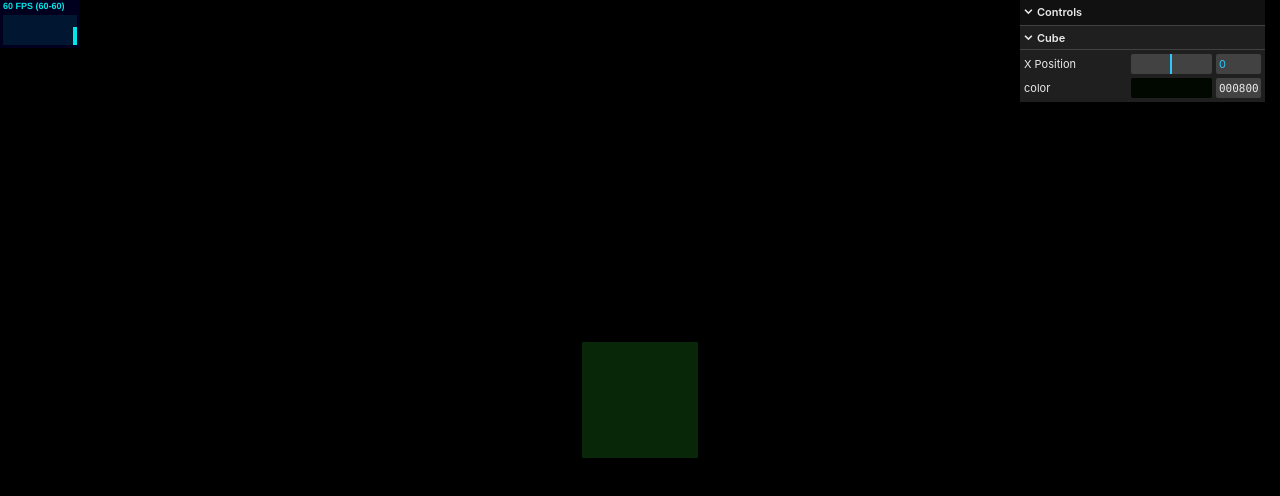
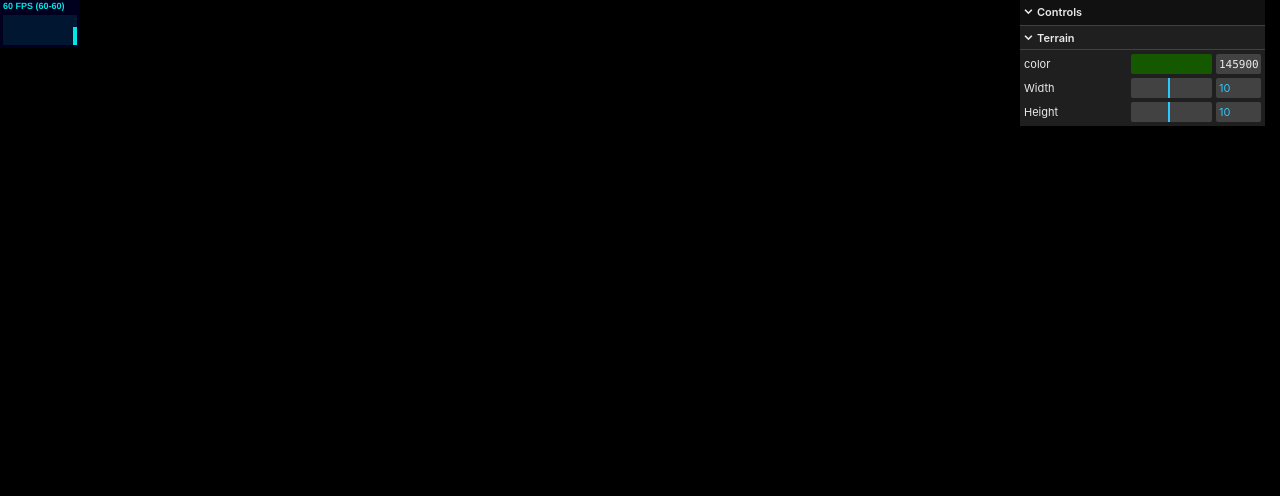
Before and after one commit to KeithChasen/3jsRPG, a website built with Vite: page index.html in a window 1280 px wide. Built offline with nearby package versions, Linux system fonts and the light colour scheme.

Commit message:
added terrain

```diff
--- a/index.html
+++ b/index.html
@@ -1,12 +1,12 @@
 <html lang="en">
 	<head>
 		<meta charset="utf-8">
-		<title>My first three.js app</title>
+		<title>RPG</title>
 		<style>
 			body { margin: 0; }
 		</style>
 	</head>
 	<body>
-		<script type="module" src="/main.js"></script>
+		<script type="module" src="/src/main.js"></script>
 	</body>
 </html>
--- a/main.js
+++ b/src/main.js
@@ -11,6 +11,7 @@ import {
 import { OrbitControls } from 'three/addons/controls/OrbitControls.js';
 import Stats from 'three/addons/libs/stats.module.js';
 import { GUI } from 'three/addons/libs/lil-gui.module.min.js';
+import { Terrain } from './terrain';
 
 const gui = new GUI();
 
@@ -26,6 +27,9 @@ const scene = new Scene();
 const camera = new PerspectiveCamera( 75, window.innerWidth / window.innerHeight, 0.1, 1000 );
 const controls = new OrbitControls( camera, renderer.domElement );
 
+const terrain = new Terrain(10, 10);
+scene.add(terrain);
+
 const sun = new DirectionalLight();
 sun.position.set(1,1,1);
 scene.add(sun);
@@ -33,11 +37,6 @@ scene.add(sun);
 const ambient = new AmbientLight();
 ambient.intensity = 1;
 scene.add(ambient);
-
-const geometry = new BoxGeometry( 1, 1, 1 );
-const material = new MeshStandardMaterial( { color: 0x003300 } );
-const cube = new Mesh( geometry, material );
-scene.add( cube );
 
 camera.position.z = 5;
 controls.update();
@@ -54,6 +53,10 @@ addEventListener('resize', () => {
     renderer.setSize(window.innerWidth, innerHeight);
 });
 
-const folder = gui.addFolder('Cube');
-folder.add(cube.position, 'x', -2, 2, 0.1).name('X Position');
-folder.addColor(cube.material, 'color');
+const folder = gui.addFolder('Terrain');
+folder.addColor(terrain.material, 'color');
+folder.add(terrain, 'width', 1, 20, 1).name('Width');
+folder.add(terrain, 'height', 1, 20, 1).name('Height');
+folder.onChange(() => {
+    terrain.createGeometry();
+})
--- /dev/null
+++ b/src/terrain.js
@@ -0,0 +1,21 @@
+import { Mesh, MeshStandardMaterial, PlaneGeometry } from 'three';
+
+export class Terrain extends Mesh {
+    constructor(width, height) {
+        super();
+
+        this.width = width;
+        this.height = height;
+
+        this.createGeometry();
+        this.material = new MeshStandardMaterial({ color: 0x50a000 });
+
+        this.rotation.x = - Math.PI/2
+    }
+
+    createGeometry() {
+        this.geometry?.dispose();
+        this.geometry = new PlaneGeometry(this.width, this.height);
+        this.position.set(this.width / 2, 0, this.height / 2);
+    }
+}
```
